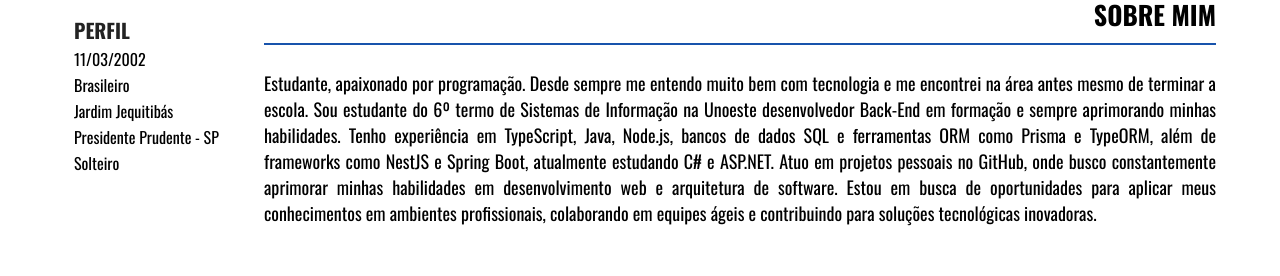
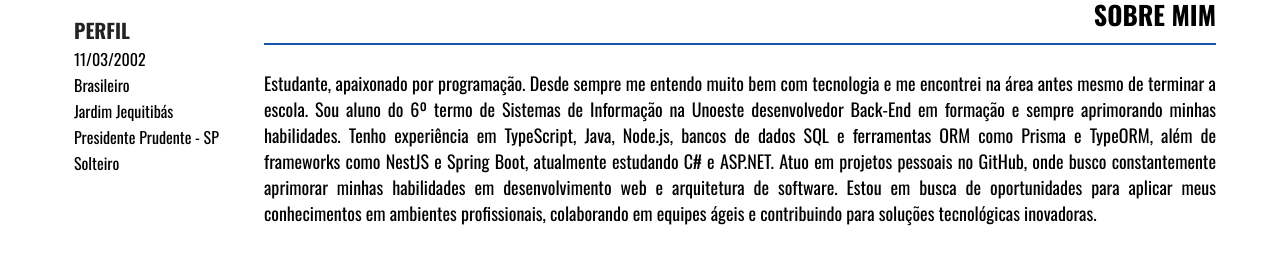
Before and after one commit to Meiado/CurriculumProject, a plain HTML site: page index.html in a window 1280 px wide. Shown: the part 228-504 px from the top of the page. Drawn offline with nearby package versions, Linux system fonts and the light colour scheme.

Commit message:
Update index.html

```diff
--- a/index.html
+++ b/index.html
@@ -36,7 +36,7 @@
                         <p class="paragraf">
                             Estudante, apaixonado por programação.
                             Desde sempre me entendo muito bem com tecnologia e me encontrei na área antes mesmo de terminar a escola.
-                            Sou estudante do 6º termo de Sistemas de Informação na Unoeste
+                            Sou aluno do 6º termo de Sistemas de Informação na Unoeste
                             desenvolvedor Back-End em formação e sempre aprimorando
                             minhas habilidades. Tenho experiência em TypeScript, Java,
                             Node.js, bancos de dados SQL e ferramentas ORM como Prisma
```
